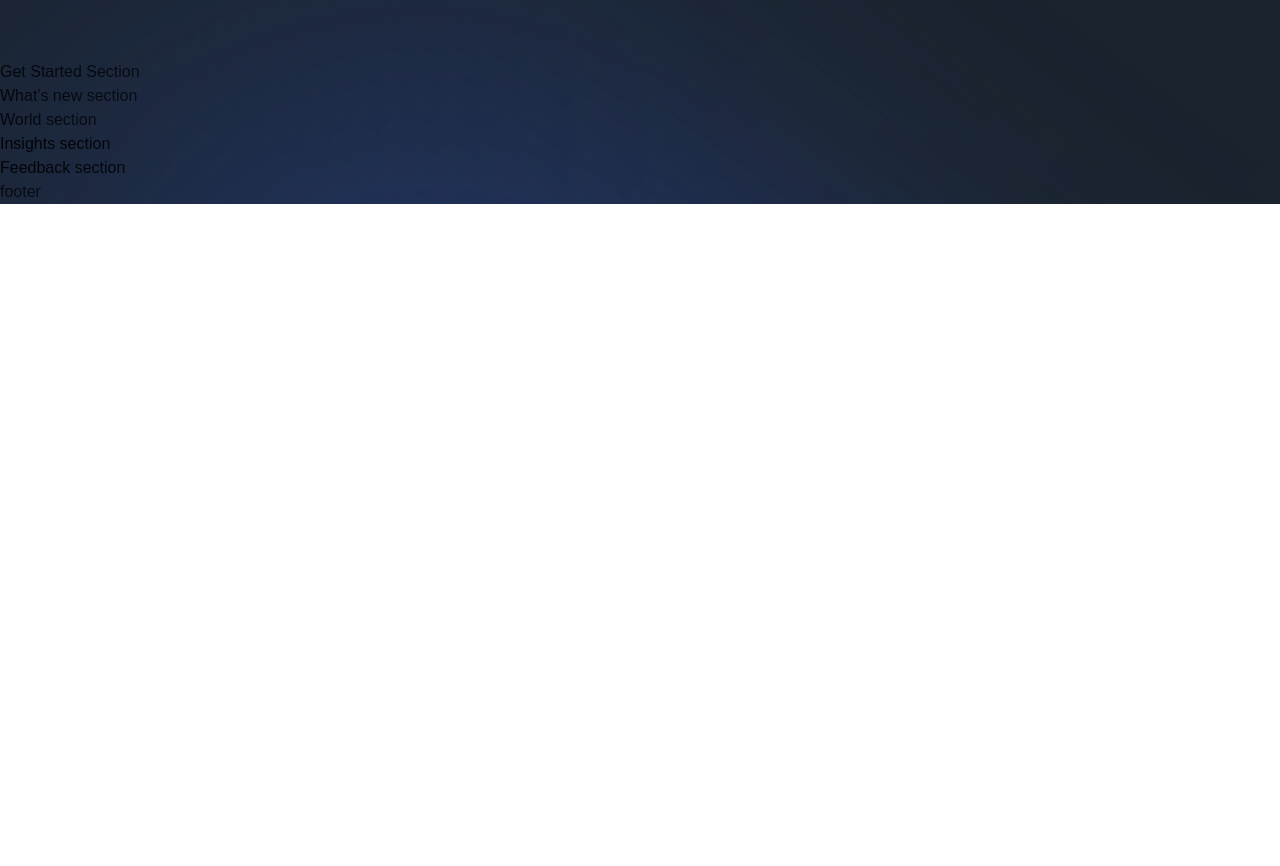
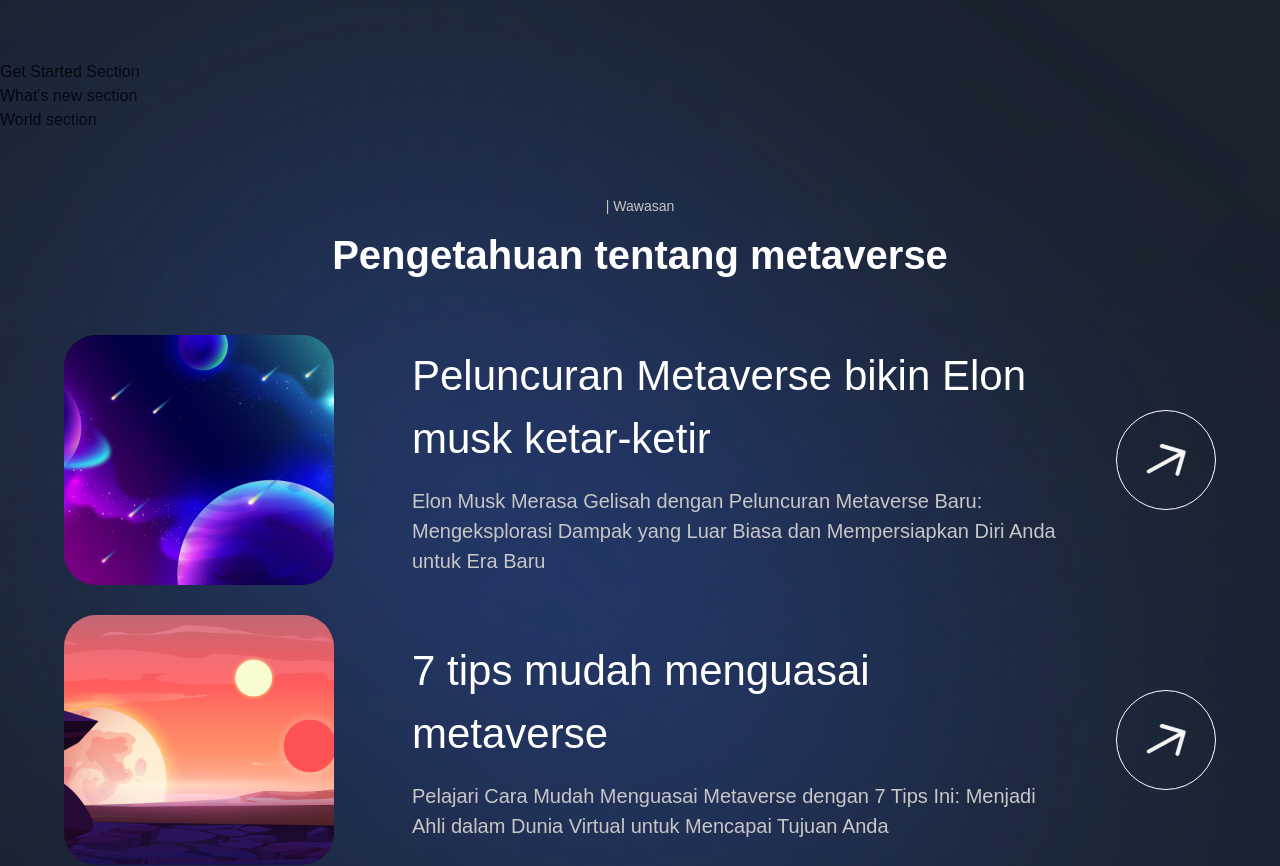
Before and after one commit to angjaay/metaverse-landing-page, a Next.js app: page / in a window 1280 px wide. Shown: the part 2620-3486 px from the top of the page. Before the commit the page ends 2824 px from the top, so only its background shows below. Built offline with nearby package versions, Linux system fonts and the light colour scheme; a web font is replaced by a local one.

Commit message:
create insight

```diff
--- a/sections/Insights.jsx
+++ b/sections/Insights.jsx
@@ -1,8 +1,29 @@
 'use client';
 
+import { motion } from 'framer-motion';
+import styles from '../styles';
+import { insights } from '../constants';
+import { InsightCard, TitleText, TypingText } from '../components';
+import { staggerContainer } from '../utils/motion';
+
+
 const Insights = () => (
-  <section>
-    Insights section
+  <section className={`${styles.paddings} relative z-10`}>
+  <motion.div
+    variants={staggerContainer}
+    initial="hidden"
+    whileInView="show"
+    viewport={{ once: false, amount: 0.25 }}
+    className={`${styles.innerWidth} mx-auto flex flex-col `}
+  >
+    <TypingText title='| Wawasan' textStyles='text-center'/>
+    <TitleText title={<>Pengetahuan tentang metaverse</>} textStyles='text-center'/>
+    <div className='mt-[50px] flex flex-col gap-[30px] '>
+      {insights.map((insight, index) => (
+        <InsightCard key={`insight-${index}`} {...insight} index={index+1} />
+      ))}
+    </div>
+  </motion.div>
   </section>
 );
 
```
